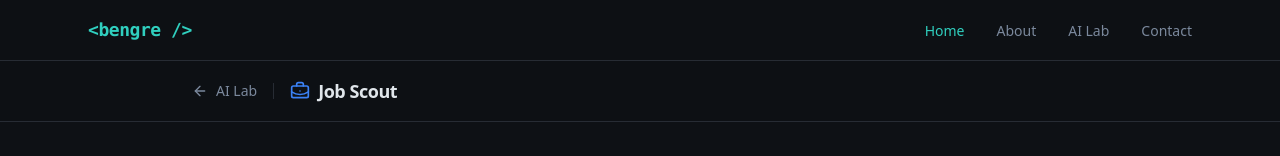
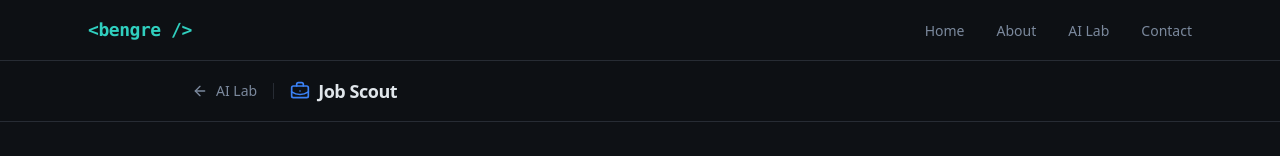
Before and after one commit to thushanthbengre22-dev/job-search-agent, a Next.js app: page / in a window 1280 px wide. Shown: the top 156 px of the page. Built offline with nearby package versions, Linux system fonts and the light colour scheme.

Commit message:
Fixing homepage links

```diff
--- a/components/navbar.tsx
+++ b/components/navbar.tsx
@@ -1,46 +1,38 @@
 "use client"
 
 import { useState } from "react"
-import Link from "next/link"
-import { usePathname } from "next/navigation"
 import { Menu, X } from "lucide-react"
 
 const navLinks = [
-  { label: "Home", href: "/" },
-  { label: "About", href: "/#about" },
-  { label: "AI Lab", href: "/ai-lab" },
-  { label: "Contact", href: "/#contact" },
+  { label: "Home", href: "https://www.bengredev.com" },
+  { label: "About", href: "https://www.bengredev.com/#about" },
+  { label: "AI Lab", href: "https://www.bengredev.com/ai-lab" },
+  { label: "Contact", href: "https://www.bengredev.com/#contact" },
 ]
 
 export function Navbar() {
   const [isMobileOpen, setIsMobileOpen] = useState(false)
-  const pathname = usePathname()
 
   return (
     <header className="sticky top-0 z-50 border-b border-border bg-background/80 backdrop-blur-lg">
       <nav className="mx-auto flex max-w-6xl items-center justify-between px-6 py-4">
-        <Link
-          href="/"
+        <a
+          href="https://www.bengredev.com"
           className="font-mono text-lg font-bold tracking-tight text-primary"
         >
           {"<bengre />"}
-        </Link>
+        </a>
 
         {/* Desktop Nav */}
         <ul className="hidden items-center gap-8 md:flex">
           {navLinks.map((link) => (
             <li key={link.href}>
-              <Link
+              <a
                 href={link.href}
-                className={`text-sm font-medium transition-colors hover:text-primary ${
-                  (link.href === "/ai-lab" && pathname === "/ai-lab") ||
-                  (link.href === "/" && pathname === "/")
-                    ? "text-primary"
-                    : "text-muted-foreground"
-                }`}
+                className="text-sm font-medium transition-colors hover:text-primary text-muted-foreground"
               >
                 {link.label}
-              </Link>
+              </a>
             </li>
           ))}
         </ul>
@@ -65,18 +57,13 @@ export function Navbar() {
           <ul className="flex flex-col gap-1 px-6 py-4">
             {navLinks.map((link) => (
               <li key={link.href}>
-                <Link
+                <a
                   href={link.href}
                   onClick={() => setIsMobileOpen(false)}
-                  className={`block rounded-md px-3 py-2 text-sm font-medium transition-colors hover:bg-secondary hover:text-primary ${
-                    (link.href === "/ai-lab" && pathname === "/ai-lab") ||
-                    (link.href === "/" && pathname === "/")
-                      ? "text-primary"
-                      : "text-muted-foreground"
-                  }`}
+                  className="block rounded-md px-3 py-2 text-sm font-medium transition-colors hover:bg-secondary hover:text-primary text-muted-foreground"
                 >
                   {link.label}
-                </Link>
+                </a>
               </li>
             ))}
           </ul>
```
